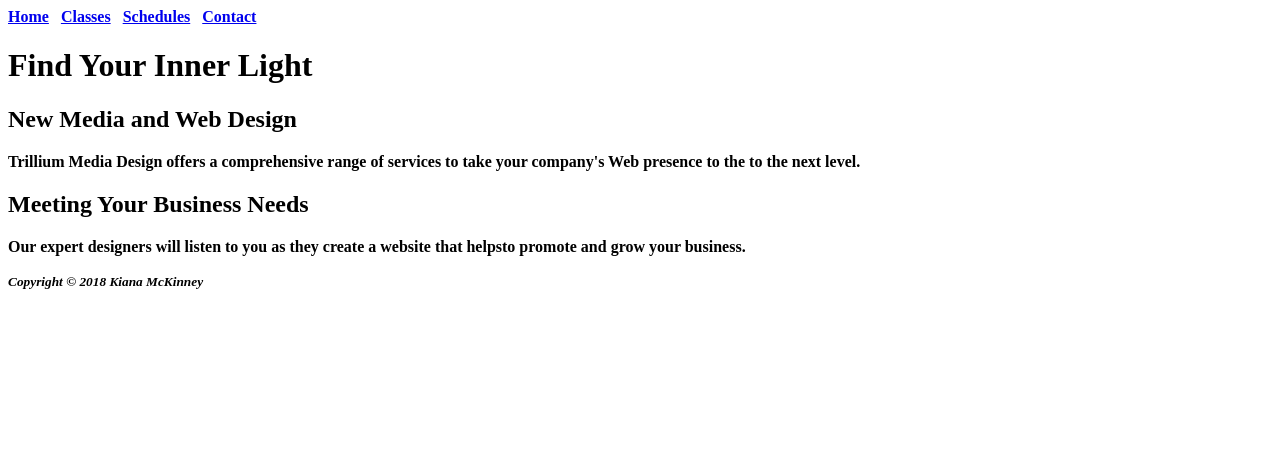
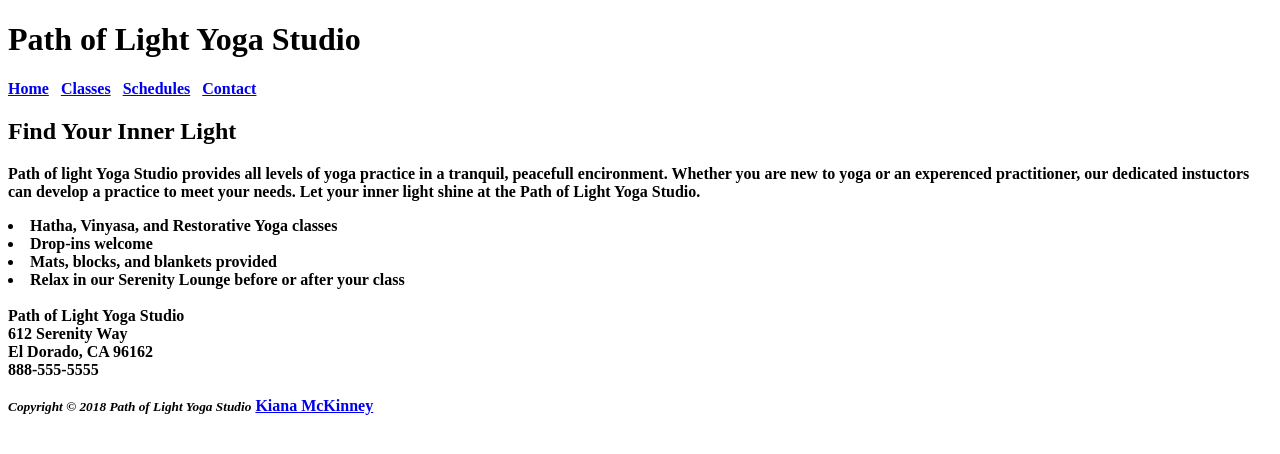
Before and after one commit to 5928009305/Chapter-2_2.15, a plain HTML site: page index.html in a window 1280 px wide. Drawn offline with Linux system fonts and the light colour scheme.

Commit message:
Add files via upload

```diff
--- a/index.html
+++ b/index.html
@@ -1,27 +1,35 @@
 <!DOCTYPE html>
 <html lang="en">
-<head>
-<title>Path of Light Yoga Studio Website</title>
+<title>The Path of Light Yoga Studio</title>
 <meta charset="utf-8">
-</head>
 <body>
+  <header>
+    <strong>
+      <h1>Path of Light Yoga Studio</h1>
+    </strong>
+  </header>
   <nav>
      <b><a href="indext.html">Home</a> &nbsp;
         <a href="classes.html">Classes</a> &nbsp;
         <a href="schedule.html">Schedules</a> &nbsp;
         <a href="contact.html">Contact</a>
-</nav>
-<header></header>
-    <h1>Find Your Inner Light</h1>
-</header>
+  </nav>
+    <h2>Find Your Inner Light</h2>
   <main>
-<h2>New Media and Web Design</h2>
-<p>Trillium Media Design offers a comprehensive range of services to take your company&#39;s Web presence to the to the next level. </p>
-<h2>Meeting Your Business Needs</h2>
-<p>Our expert designers will listen to you as they create a website that helpsto promote and grow your business.</p>
+<p>Path of light Yoga Studio provides all levels of yoga practice in a tranquil, peacefull encironment. Whether you are new to yoga or an experenced practitioner, our dedicated instuctors can develop a practice to meet your needs. Let your inner light shine at the Path of Light Yoga Studio. </p>
+    <li>Hatha, Vinyasa, and Restorative Yoga classes </li>
+    <li>Drop-ins welcome</li>
+    <li>Mats, blocks, and blankets provided</li>
+    <li>Relax in our Serenity Lounge before or after your class</li><br>
+  </main>
+<div>Path of Light Yoga Studio<br>
+    612 Serenity Way<br>
+    El Dorado, CA 96162<br>
+    888-555-5555<br><br>
+</div>
     <footer>
-<small><i>Copyright &copy; 2018 Kiana McKinney</i></small>
+<small><i>Copyright &copy; 2018 Path of Light Yoga Studio</i></small>
+<a href="https://outlook.office.com/mail/">Kiana McKinney
 </footer>
-</main>
 </body>
 </html>
```
Also changed, not shown: classes.html (added, +29 -0 lines), contact.html (added), schedule.html (added).
